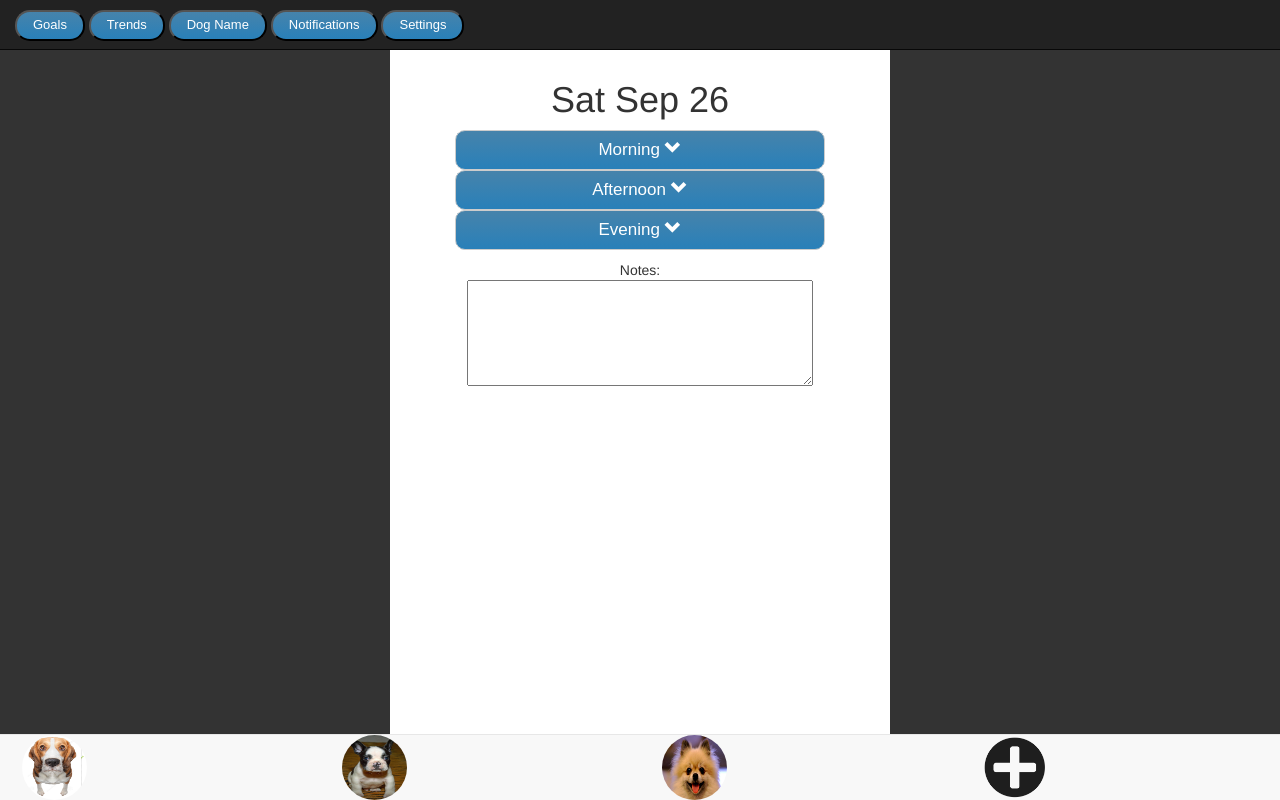
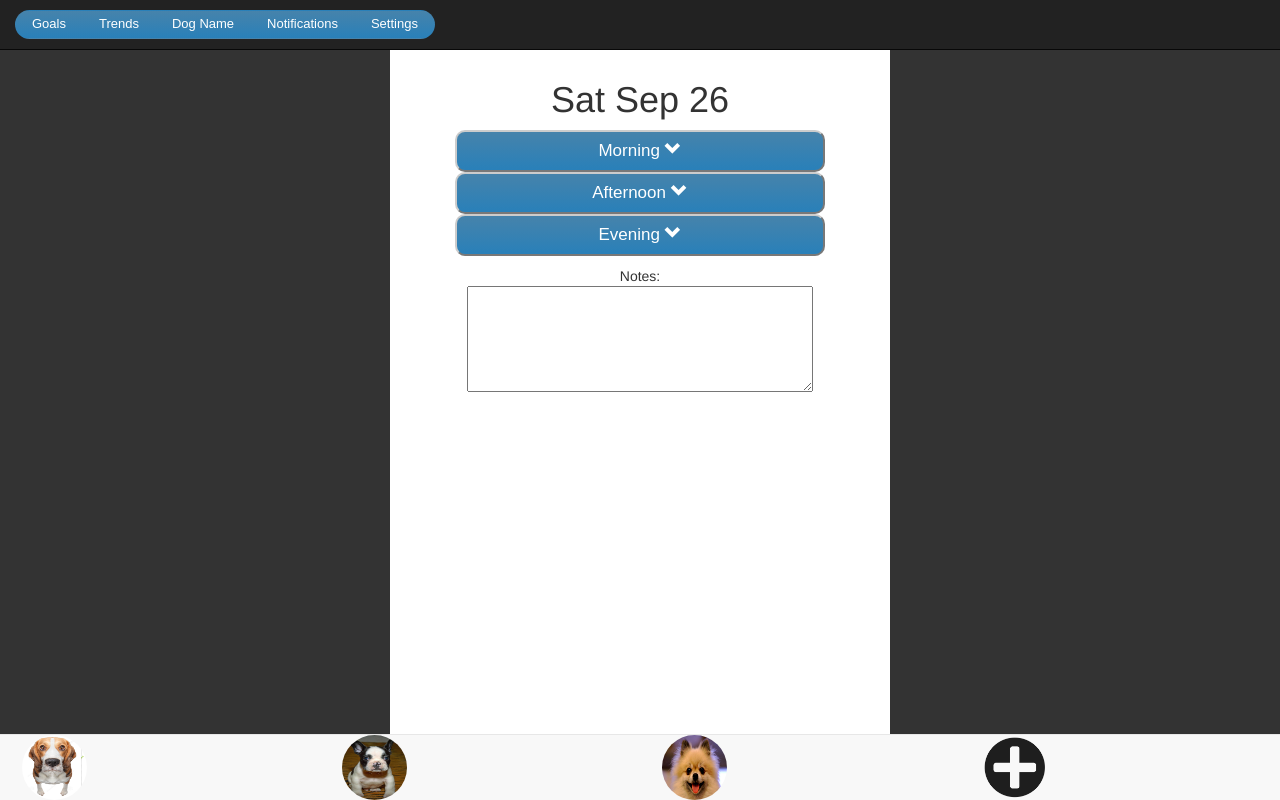
Before and after one commit to MLudgate/2015_09_26_SimmonsHackathon_CopperSharksApp, a plain HTML site: page index.html in a window 1280 px wide. Drawn offline with nearby package versions, Linux system fonts and the light colour scheme.

Commit message:
fixing top buttons

```diff
--- a/index.html
+++ b/index.html
@@ -15,11 +15,11 @@
 			<div class="navbar-inner">
 				<div class= "container-fluid">
 					<div class="btn-group">
-						<button class="btn2">Goals</button>
-						<button class="btn2">Trends</button>
-						<button class="btn2">Dog Name</button>
-						<button class="btn2">Notifications</button>
-						<button class="btn2">Settings</button>
+						<button class="btn">Goals</button>
+						<button class="btn">Trends</button>
+						<button class="btn">Dog Name</button>
+						<button class="btn">Notifications</button>
+						<button class="btn">Settings</button>
 					</div>
 				</div>
 			</div>
@@ -49,7 +49,7 @@
 			<div class="listDiv">
 			<ul class = "collapsibleList">
 
-				<button type = "button" class="btn btn-default"> Morning  <span class="glyphicon glyphicon-chevron-down" aria-hidden="true"></span>
+				<button type = "button" class="btn2 btn-default"> Morning  <span class="glyphicon glyphicon-chevron-down" aria-hidden="true"></span>
 				</button>
 
 					<div class = "placeholder" style="display:none;">
@@ -108,7 +108,7 @@
 
 
 
-				<button type = "button" class="btn btn-default">Afternoon
+				<button type = "button" class="btn2 btn-default">Afternoon
 					<span class="glyphicon glyphicon-chevron-down" aria-hidden="true"></span></button>
 				<div class = "placeholder" style="display:none;">
 
@@ -167,7 +167,7 @@
 
 
 
-			<button type = "button" class="btn btn-default">Evening
+			<button type = "button" class="btn2 btn-default">Evening
 				<span class="glyphicon glyphicon-chevron-down" aria-hidden="true"></span></button>
 			<div class = "placeholder" style="display:none;">
 
--- a/script.js
+++ b/script.js
@@ -1,10 +1,12 @@
+Cookies.set("current","d1");
+
 
 function checkboxes(){
 	return _.map($("input"),function(box){return $(box).is(":checked");});
 }
 
 
-$("button").bind("click",function(e){
+$(".btn2").bind("click",function(e){
 	$(e.currentTarget.nextElementSibling).toggle();
 });
 
--- a/styles.css
+++ b/styles.css
@@ -22,7 +22,7 @@
     overflow-y: scroll;
 }
 
-.btn2 {
+.btn {
   background: #4683ab;
   background-image: -webkit-linear-gradient(top, #4683ab, #2980b9);
   background-image: -moz-linear-gradient(top, #4683ab, #2980b9);
@@ -43,7 +43,7 @@
   margin-top: 10px;
 }
 
-.btn2:hover {
+.btn:hover {
   background: #3cb0fd;
   background-image: -webkit-linear-gradient(top, #3cb0fd, #3498db);
   background-image: -moz-linear-gradient(top, #3cb0fd, #3498db);
@@ -53,7 +53,7 @@
   text-decoration: none;
 }
 
-.btn {
+.btn2 {
   background: #4683ab;
   background-image: -webkit-linear-gradient(top, #4683ab, #2980b9);
   background-image: -moz-linear-gradient(top, #4683ab, #2980b9);
@@ -71,7 +71,7 @@
   width:370px;
 }
 
-.btn:hover {
+.btn2:hover {
   background: #3cb0fd;
   background-image: -webkit-linear-gradient(top, #3cb0fd, #3498db);
   background-image: -moz-linear-gradient(top, #3cb0fd, #3498db);
```
